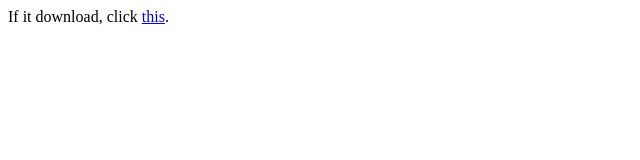
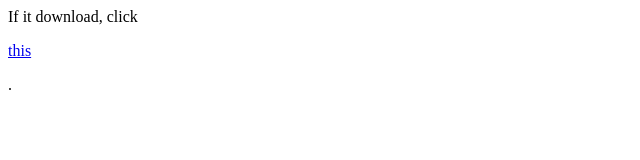
Before and after one commit to qixsc/qixsc.github.io, a plain HTML site: page index.html in a window 1280 px wide. Shown: the full height of the page, 0-640 px from the left. Drawn offline with Linux system fonts and the light colour scheme.

Commit message:
modified:   index.html

```diff
--- a/index.html
+++ b/index.html
@@ -1 +1,13 @@
-If it download, click <a href="https://qixsc.github.io/mub.py">this</a>.
+<html>
+
+<head>
+    <meta charset="utf-8" />
+    <title>My test page</title>
+</head>
+
+<body>
+    <p> If it download, click</p> <a href="https://qixsc.github.io/mub.py">this</a>
+    <p>. </p>
+</body>
+
+</html>
```
